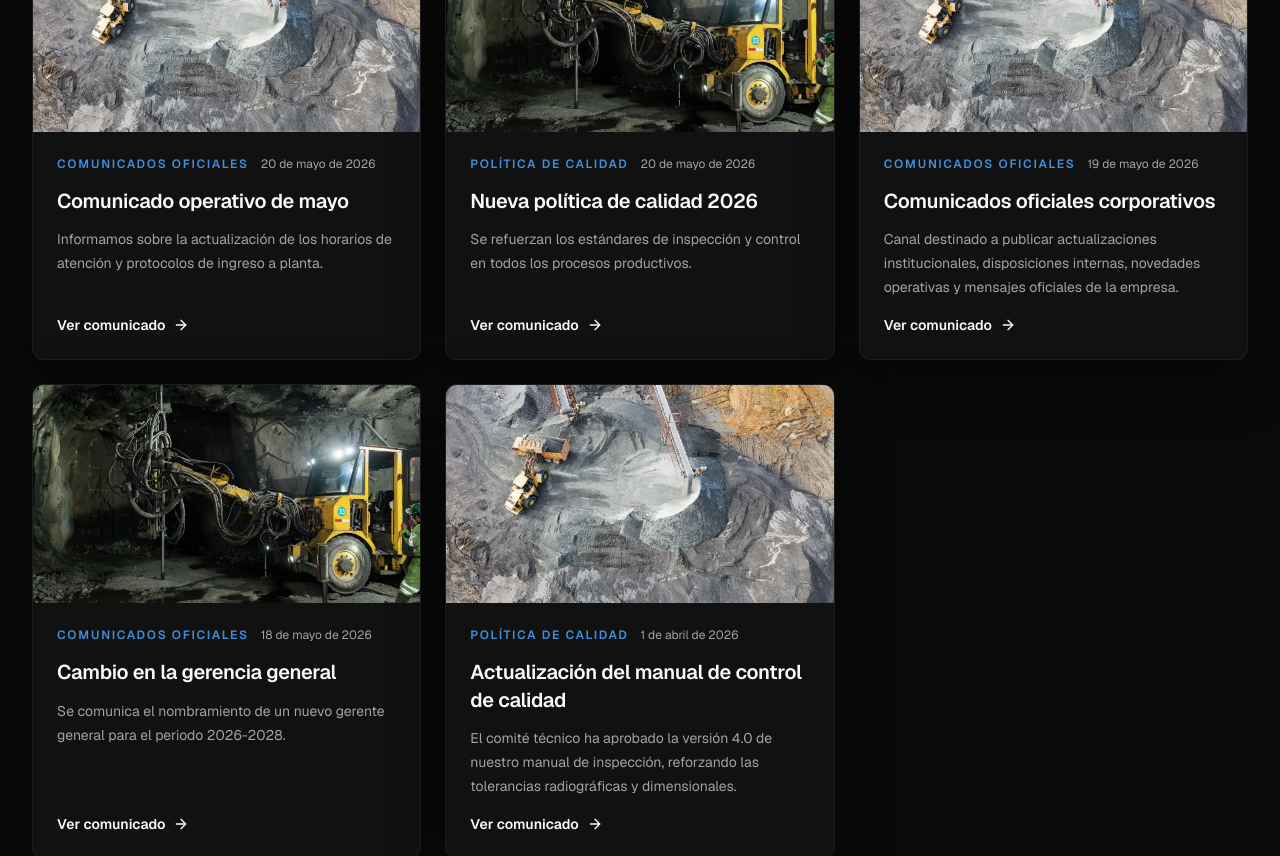
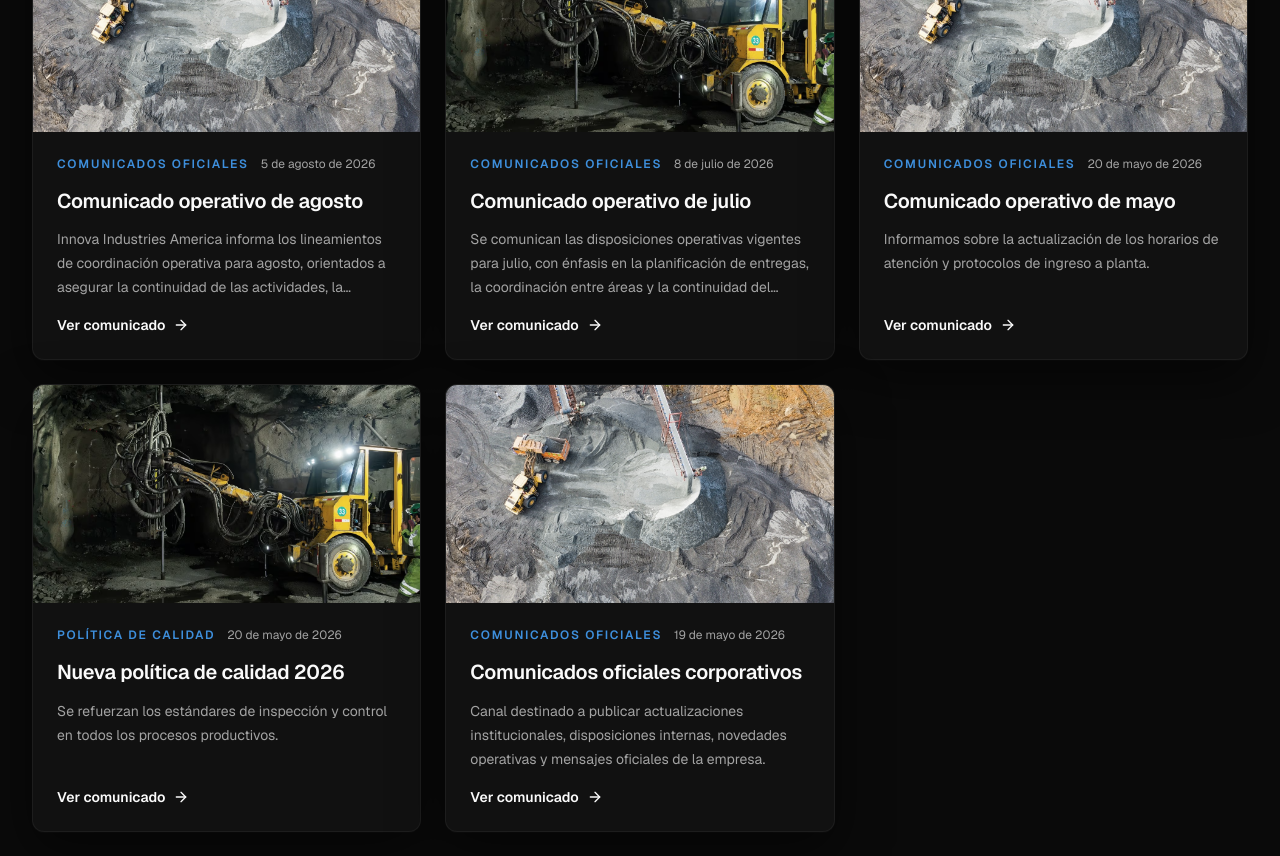
Before and after one commit to Ronal-Jesus-Condor-Blas/innova-industries-landing, a Next.js app: page /comunicados in a window 1280 px wide. Shown: the part 1260-2116 px from the top of the page. Built offline with nearby package versions, Linux system fonts and the light colour scheme.

Commit message:
Mejora LinkedIn y comunicados institucionales

```diff
--- a/src/components/sections/contact.tsx
+++ b/src/components/sections/contact.tsx
@@ -2,11 +2,11 @@
 
 import { FormEvent, useState } from "react";
 import { MapPin, Send } from "lucide-react";
+import { FaLinkedin } from "react-icons/fa";
 
 import { useLanguage } from "@/components/providers/language-provider";
 import { Button } from "@/components/ui/button";
 import { brand } from "@/lib/site";
-import { LinkedInIcon } from "@/components/ui/linkedin-icon";
 import {
   Card,
   CardContent,
@@ -169,7 +169,7 @@ export function Contact() {
                 className="group flex items-start gap-4 py-4 sm:py-5"
               >
                 <span className="flex h-10 w-10 shrink-0 items-center justify-center rounded-xl border border-primary/15 bg-primary/[0.06] text-primary transition-colors group-hover:border-primary/30 group-hover:bg-primary/[0.1]">
-                  <LinkedInIcon className="h-4 w-4" />
+                  <FaLinkedin className="h-5 w-5" aria-hidden="true" />
                 </span>
                 <span className="pt-0.5">
                   <span className="block text-base font-semibold text-innova-black">LinkedIn</span>
--- a/src/components/sections/footer.tsx
+++ b/src/components/sections/footer.tsx
@@ -1,7 +1,7 @@
 "use client";
 
 import Link from "next/link";
-import { LinkedInIcon } from "@/components/ui/linkedin-icon";
+import { FaLinkedin } from "react-icons/fa";
 
 import { BrandLogo } from "@/components/brand-logo";
 import { useLanguage } from "@/components/providers/language-provider";
@@ -82,7 +82,7 @@ export function Footer() {
                     : "Innova Industries America on LinkedIn"
                 }
               >
-                <LinkedInIcon className="h-4 w-4" />
+                <FaLinkedin className="h-[18px] w-[18px]" aria-hidden="true" />
                 <span>LinkedIn</span>
               </a>
               <address className="mt-1 grid not-italic">
--- a/src/components/ui/linkedin-icon.tsx
+++ /dev/null
@@ -1,9 +0,0 @@
-import type { SVGProps } from "react";
-
-export function LinkedInIcon(props: SVGProps<SVGSVGElement>) {
-  return (
-    <svg viewBox="0 0 24 24" fill="currentColor" aria-hidden="true" {...props}>
-      <path d="M5.34 3.5A1.84 1.84 0 1 1 5.33 7.18 1.84 1.84 0 0 1 5.34 3.5ZM3.75 8.67h3.18V19.5H3.75V8.67Zm5.13 0h3.05v1.48h.04c.43-.81 1.47-1.66 3.02-1.66 3.23 0 3.83 2.13 3.83 4.89v6.12h-3.18v-5.42c0-1.29-.02-2.96-1.8-2.96-1.81 0-2.09 1.41-2.09 2.87v5.51H8.88V8.67Z" />
-    </svg>
-  );
-}
--- a/src/content/communications.ts
+++ b/src/content/communications.ts
@@ -63,23 +63,27 @@ export const communications: Communication[] = [
     icon: ClipboardCheck
   },
   {
-    id: "comunicado-cambio-gerencia",
-    title: "Cambio en la gerencia general",
-    titleEn: "General management change",
+    id: "comunicado-operativo-agosto",
+    title: "Comunicado operativo de agosto",
+    titleEn: "August operational announcement",
     category: "Comunicados oficiales",
-    date: "2026-05-18",
-    summary: "Se comunica el nombramiento de un nuevo gerente general para el periodo 2026-2028.",
-    summaryEn: "The appointment of a new general manager for the 2026–2028 term is hereby announced.",
+    date: "2026-08-05",
+    summary:
+      "Innova Industries America informa los lineamientos de coordinación operativa para agosto, orientados a asegurar la continuidad de las actividades, la atención oportuna y el cumplimiento de los protocolos internos.",
+    summaryEn:
+      "Innova Industries America announces its operational coordination guidelines for August, focused on ensuring business continuity, timely service and compliance with internal protocols.",
     icon: Factory
   },
   {
-    id: "revision-manual-calidad",
-    title: "Actualización del manual de control de calidad",
-    titleEn: "Quality control manual update",
-    category: "Política de calidad",
-    date: "2026-04-01",
-    summary: "El comité técnico ha aprobado la versión 4.0 de nuestro manual de inspección, reforzando las tolerancias radiográficas y dimensionales.",
-    summaryEn: "The technical committee has approved version 4.0 of our inspection manual, strengthening radiographic and dimensional tolerances.",
-    icon: ClipboardCheck
+    id: "comunicado-operativo-julio",
+    title: "Comunicado operativo de julio",
+    titleEn: "July operational announcement",
+    category: "Comunicados oficiales",
+    date: "2026-07-08",
+    summary:
+      "Se comunican las disposiciones operativas vigentes para julio, con énfasis en la planificación de entregas, la coordinación entre áreas y la continuidad del servicio.",
+    summaryEn:
+      "The operational provisions for July are announced, with an emphasis on delivery planning, cross-functional coordination and service continuity.",
+    icon: Factory
   }
 ];
```
